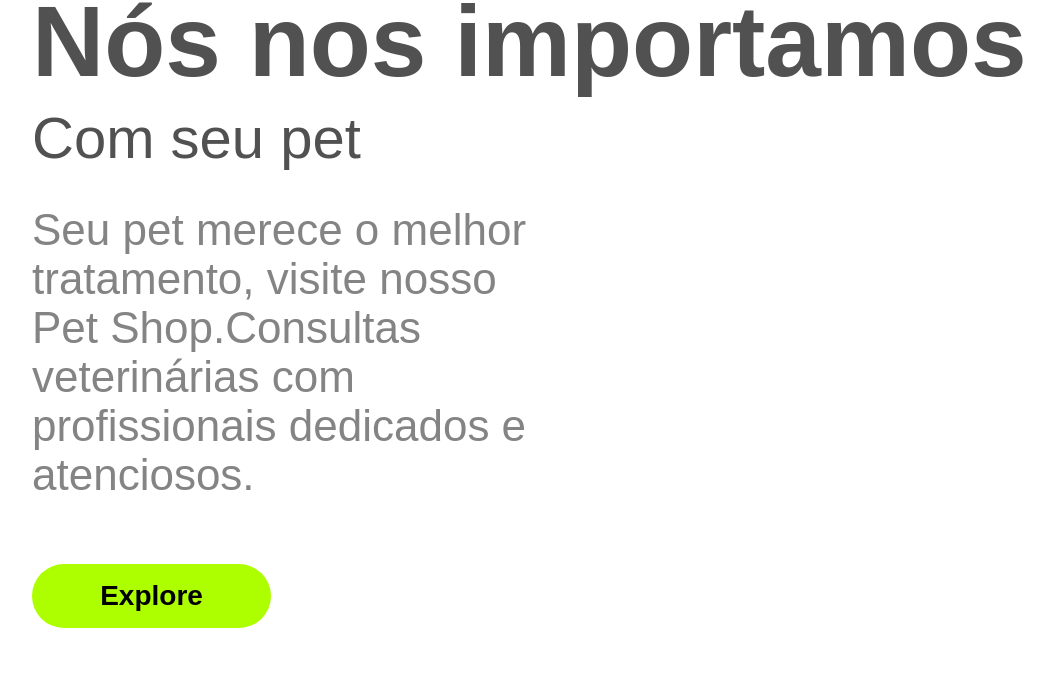
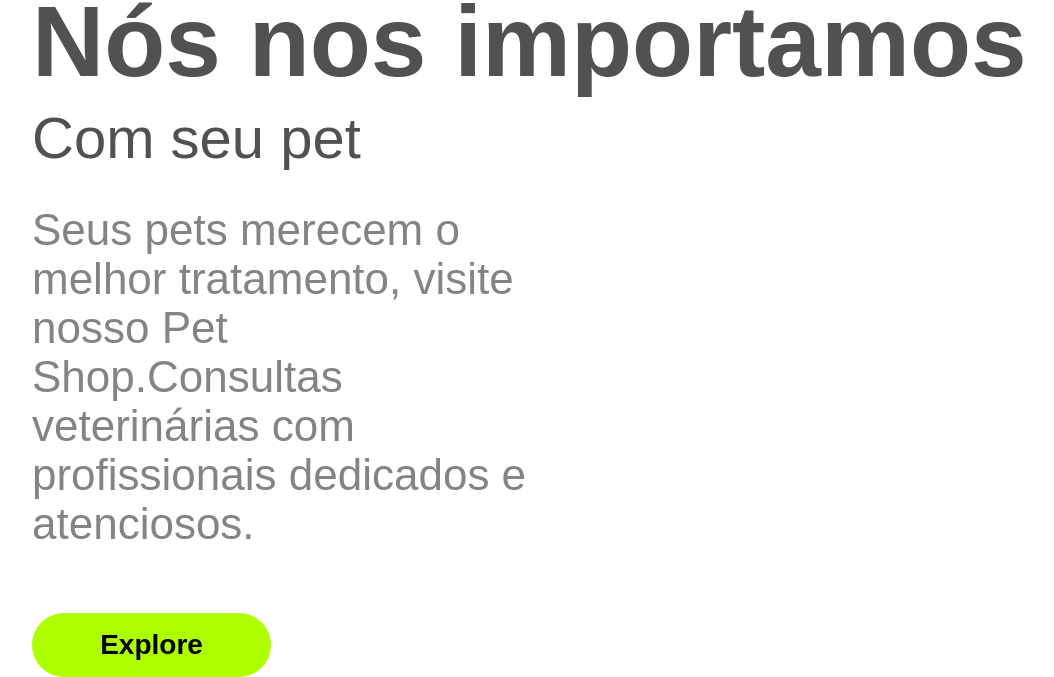
Before and after one commit to Geisaah/CSS, a plain HTML site: page index.html in a window 1280 px wide. Shown: the part 769-1446 px from the top of the page, without its empty margins (54-1108 px from the left). Before the commit the page ends 1397 px from the top, so only its background shows below. Drawn offline with Linux system fonts and the light colour scheme.

Commit message:
alteracao paragrafo index.html

```diff
--- a/index.html
+++ b/index.html
@@ -24,7 +24,7 @@
        <section>
           <h1>Nós nos importamos</h1>
           <h2>Com seu pet</h2>
-          <p>Seu pet merece o melhor tratamento, visite nosso Pet Shop.Consultas veterinárias com profissionais dedicados e atenciosos.</p>
+          <p>Seus pets merecem o melhor tratamento, visite nosso Pet Shop.Consultas veterinárias com profissionais dedicados e atenciosos.</p>
           <button class="button-main">Explore</button>
        </section>
 
```
